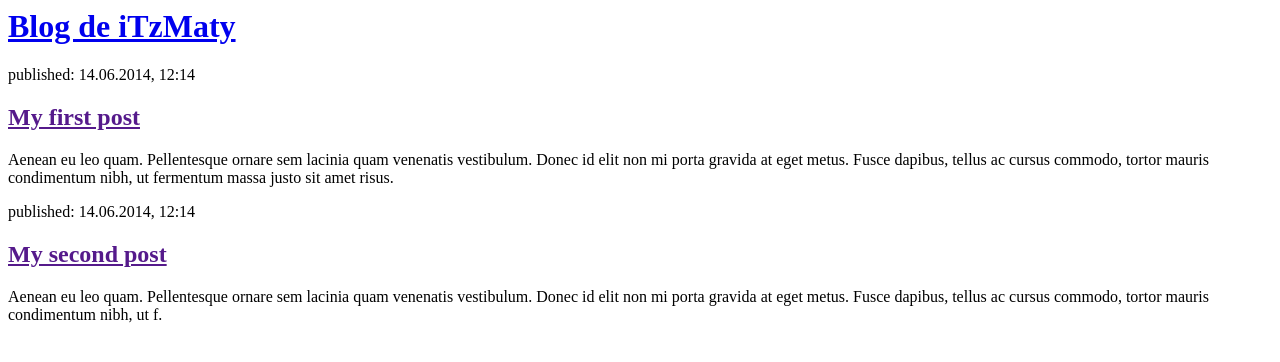
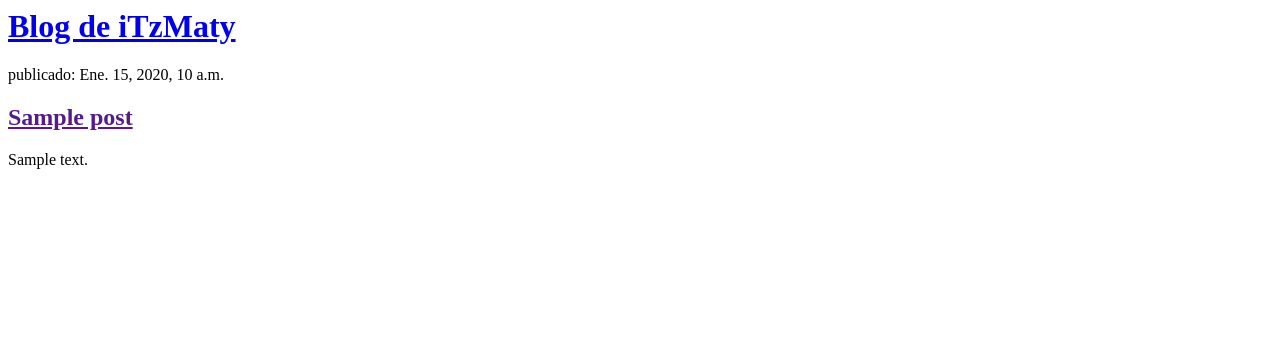
Before and after one commit to iTzMaty/mi-first-blog, a Django app: page / in a window 1280 px wide. Shown: the top 362 px of the page. Run offline with Django 3.2, Linux system fonts and the light colour scheme; tables that the repository leaves empty hold one stand-in row (values such as "Sample post").

Commit message:
Modificacion de templates para ver Posts de la BD

```diff
--- a/djogirls/blog/templates/blog/post_list.html
+++ b/djogirls/blog/templates/blog/post_list.html
@@ -1,22 +1,21 @@
 <html>
+
 <head>
     <title>Blog de iTzMaty</title>
 </head>
+
 <body>
     <div>
         <h1><a href="/">Blog de iTzMaty</a></h1>
     </div>
 
+    {% for post in posts %}
     <div>
-            <p>published: 14.06.2014, 12:14</p>
-            <h2><a href="">My first post</a></h2>
-            <p>Aenean eu leo quam. Pellentesque ornare sem lacinia quam venenatis vestibulum. Donec id elit non mi porta gravida at eget metus. Fusce dapibus, tellus ac cursus commodo, tortor mauris condimentum nibh, ut fermentum massa justo sit amet risus.</p>
+        <p> publicado: {{ post.published_date }}</p>
+        <h2><a href="">{{ post.title }}</a></h2>
+        <p>{{ post.text|linebreaksbr }}</p>
     </div>
+    {% endfor %}
+</body>
 
-        <div>
-            <p>published: 14.06.2014, 12:14</p>
-            <h2><a href="">My second post</a></h2>
-            <p>Aenean eu leo quam. Pellentesque ornare sem lacinia quam venenatis vestibulum. Donec id elit non mi porta gravida at eget metus. Fusce dapibus, tellus ac cursus commodo, tortor mauris condimentum nibh, ut f.</p>
-        </div>
-    </body>
 </html>
--- a/djogirls/blog/views.py
+++ b/djogirls/blog/views.py
@@ -1,4 +1,7 @@
 from django.shortcuts import render
+from django.utils import timezone
+from .models import Post
 
 def post_list(request):
-    return render(request, 'blog/post_list.html', {})
+    posts = Post.objects.filter(published_date__lte=timezone.now()).order_by('published_date')
+    return render(request, 'blog/post_list.html', {'posts': posts})
```
Lines whose indentation alone changed are shown as unchanged.
